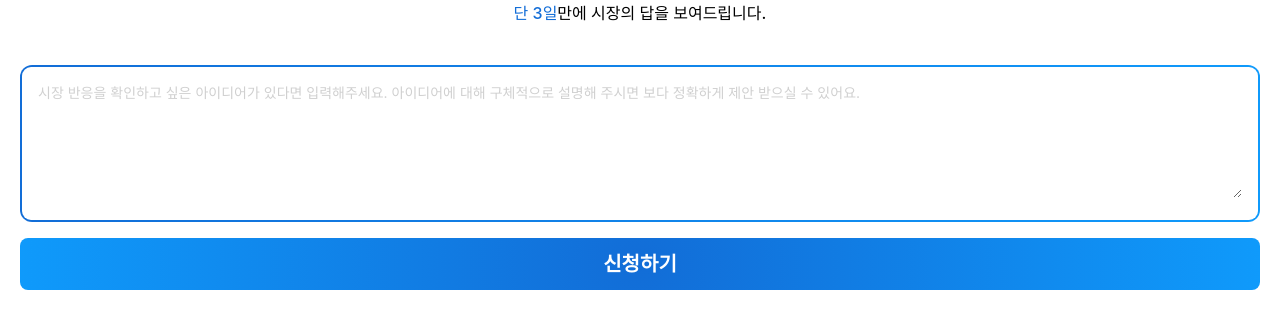
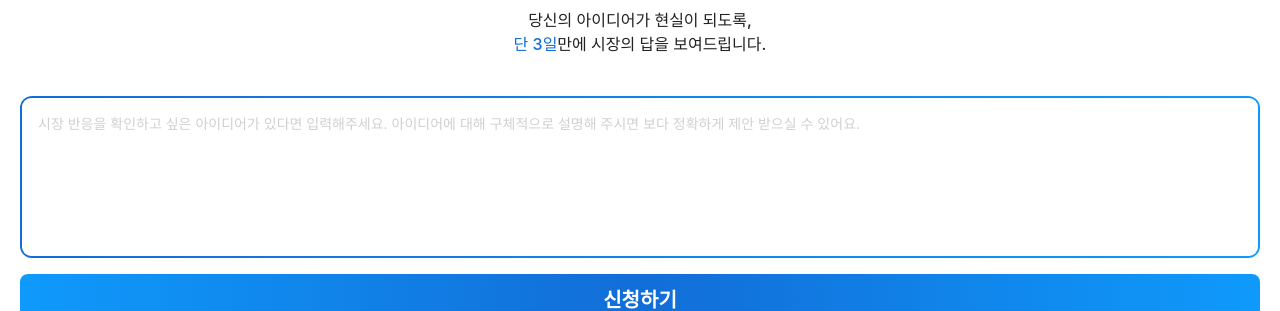
Before and after one commit to NIZ-Solutions/niz-front, a React (Create React App) app: page / in a window 1280 px wide. Shown: the part 323-634 px from the top of the page. Built offline with nearby package versions, Linux system fonts and the light colour scheme.

Commit message:
💄 : Submit CSS

```diff
--- a/src/App.tsx
+++ b/src/App.tsx
@@ -9,7 +9,7 @@ import "./App.css";
 function App() {
   return (
     <BrowserRouter>
-      <section className="relative flex h-svh w-full min-w-[330px] flex-col items-center justify-between">
+      <section className="relative flex h-svh w-full min-w-[330px] flex-col items-center justify-between text-black-000">
         <Header />
         <Router />
         <Footer />
--- a/src/main/Intro.tsx
+++ b/src/main/Intro.tsx
@@ -1,6 +1,6 @@
 export default function Intro() {
   return (
-    <div className="intro-gradient flex w-full flex-col items-center gap-10 px-8 py-[300px] text-center">
+    <div className="intro-gradient flex w-full flex-col items-center gap-10 px-8 py-[350px] text-center">
       <ul className="flex w-full max-w-screen-lg flex-col gap-60 text-xl font-medium leading-7 text-white-000">
         <li className="flex flex-col gap-10 text-left">
           <h2 className="text-3xl font-bold">어쩌구 저쩌구 1</h2>
--- a/src/main/Plan.tsx
+++ b/src/main/Plan.tsx
@@ -1,7 +1,12 @@
 export default function Plan() {
   return (
-    <>
-      <div className="">plan</div>
-    </>
+    <div className="flex w-full flex-col items-center gap-10 px-8 pb-[150px] text-center">
+      <h1 className="text-4xl font-extrabold">이용요금 안내</h1>
+      <ul className="flex w-full max-w-screen-lg flex-col gap-6 text-sm font-medium leading-6 text-gray-002">
+        <li className="flex flex-col"></li>
+        <li className="flex flex-col"></li>
+        <li className="flex flex-col"></li>
+      </ul>
+    </div>
   );
 }
--- a/src/main/Submit.tsx
+++ b/src/main/Submit.tsx
@@ -1,6 +1,6 @@
 export default function Submit() {
   return (
-    <div className="flex w-full max-w-screen-xl flex-col items-center gap-10 px-5 pb-[180px] pt-[180px] text-center">
+    <div className="flex h-screen min-h-max w-full max-w-screen-xl flex-col items-center justify-center gap-10 px-5 pt-[60px] text-center">
       <h1 className="text-4xl font-extrabold">
         감이 아닌,
         <br />
@@ -13,10 +13,10 @@ export default function Submit() {
         만에 시장의 답을 보여드립니다.
       </h2>
       <form className="submit flex w-full min-w-[330px] flex-col gap-4">
-        <div className="content-center rounded-xl p-[2px] main-gradient">
+        <div className="min-h-[15svh] content-center rounded-xl p-[2px] main-gradient">
           <div className="rounded-[9px] bg-white-000 p-4">
             <textarea
-              className="min-h-[115px] w-full bg-transparent placeholder:text-sm placeholder:text-gray-001"
+              className="min-h-[15svh] w-full resize-none bg-transparent placeholder:text-sm placeholder:text-gray-001"
               placeholder="시장 반응을 확인하고 싶은 아이디어가 있다면 입력해주세요. 아이디어에 대해 구체적으로 설명해 주시면 보다 정확하게 제안 받으실 수 있어요."
             ></textarea>
           </div>
```
